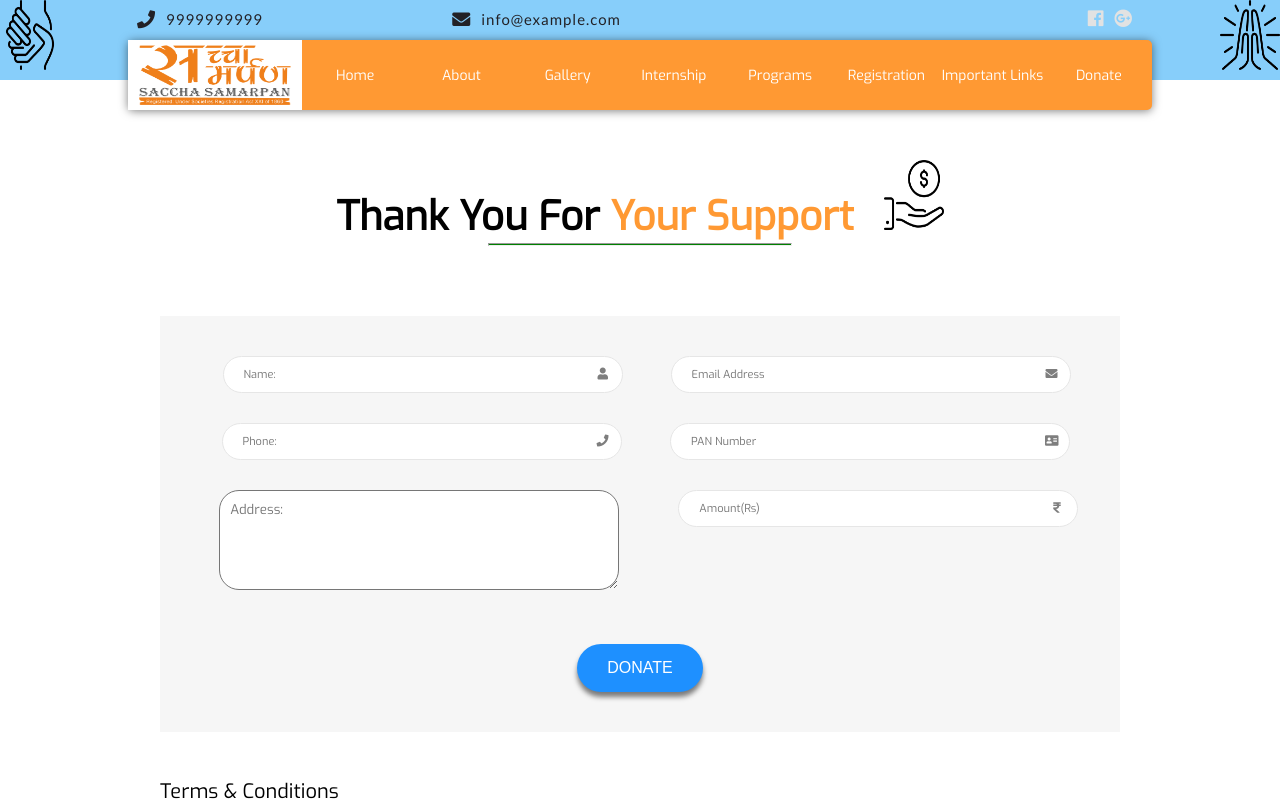
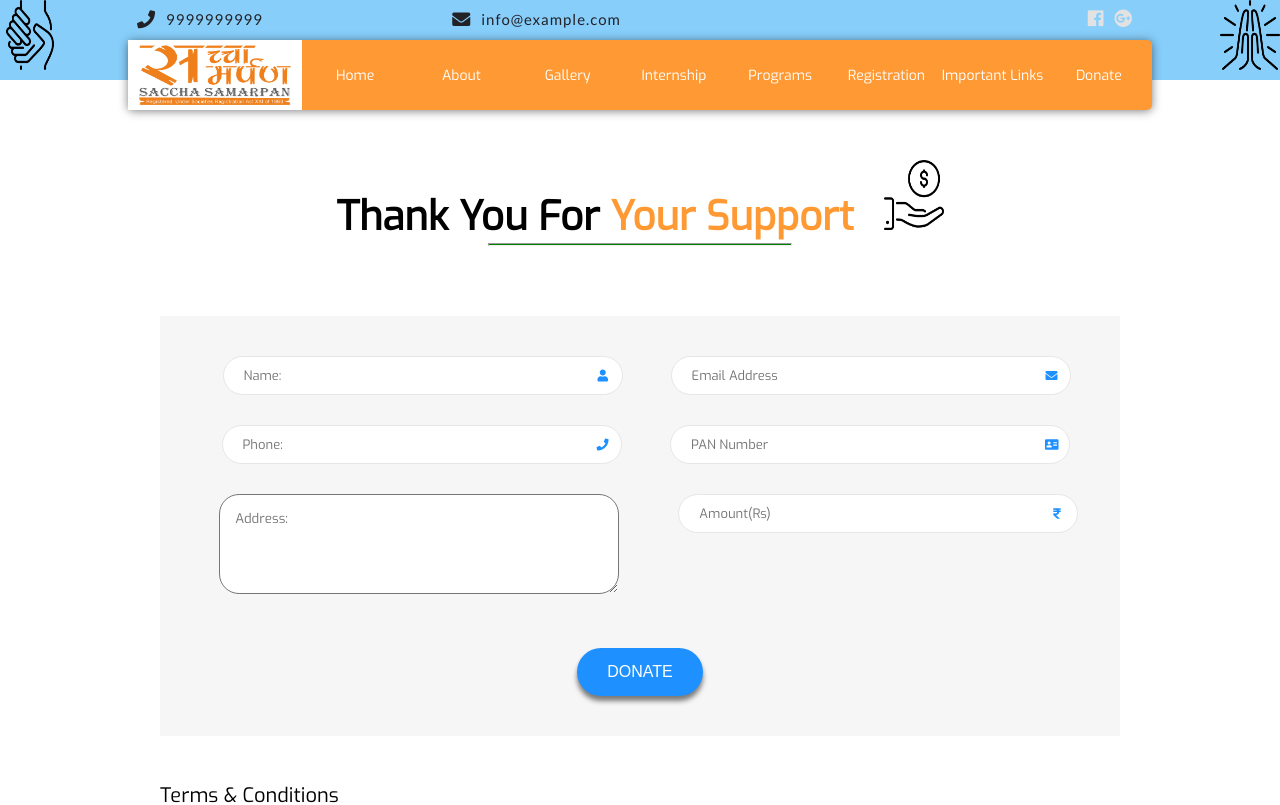
Before and after one commit to riverrz/sacha-samarpan-ngo, a React app in the folder client/: page /donate in a window 1280 px wide. Shown: the top 805 px of the page. Built offline with nearby package versions, Linux system fonts and the light colour scheme.

Commit message:
Increase font size of input fields and padding in textarea

```diff
--- a/client/src/components/Donate/Donate.css
+++ b/client/src/components/Donate/Donate.css
@@ -44,7 +44,7 @@
   width: 40rem;
 }
 .donate__address {
-  padding: 1rem;
+  padding: 1.5rem;
   width: 100%;
   height: 10rem;
   font-family: inherit;
--- a/client/src/components/Inputfield/Inputfield.css
+++ b/client/src/components/Inputfield/Inputfield.css
@@ -6,11 +6,12 @@
     width: 40rem;
     padding: 1rem 2rem;
     font-family: inherit;
-    font-size: 1.1rem;
+    font-size: 1.3rem;
     border: 1px solid #e6e6e6;
     border-radius: 60px;
     outline: none;
     color: #666666;
+    transition: background-color 0.2s ease;
 }
 .inputfield:focus {
     /* background-color: #d2d2d2; */
@@ -18,5 +19,5 @@
 }
 .inputfield__container i {
     margin-left: -25px;
-    color: #7e7e7e;
+    color: dodgerblue;
 }
--- a/client/src/components/Internship/Internship.css
+++ b/client/src/components/Internship/Internship.css
@@ -56,7 +56,7 @@
   display: inline-block;
 }
 .internship__address {
-  padding: 1rem;
+  padding: 1.5rem;
   width: 89%;
   height: 10rem;
   font-family: inherit;
--- a/client/src/components/Registration/Registration.css
+++ b/client/src/components/Registration/Registration.css
@@ -22,7 +22,7 @@
     flex-wrap: wrap;
 }
 .registration__address {
-  padding: 1rem;
+  padding: 1.5rem;
   width: 86%;
   height: 10rem;
   font-family: inherit;
```
